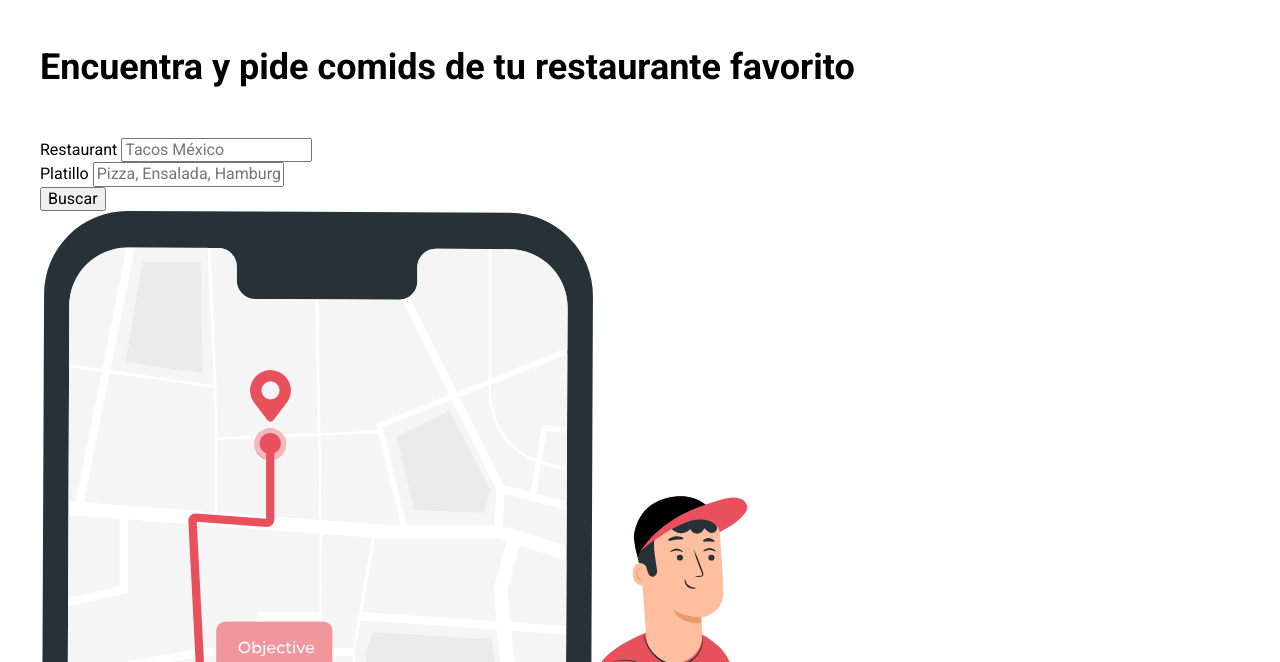
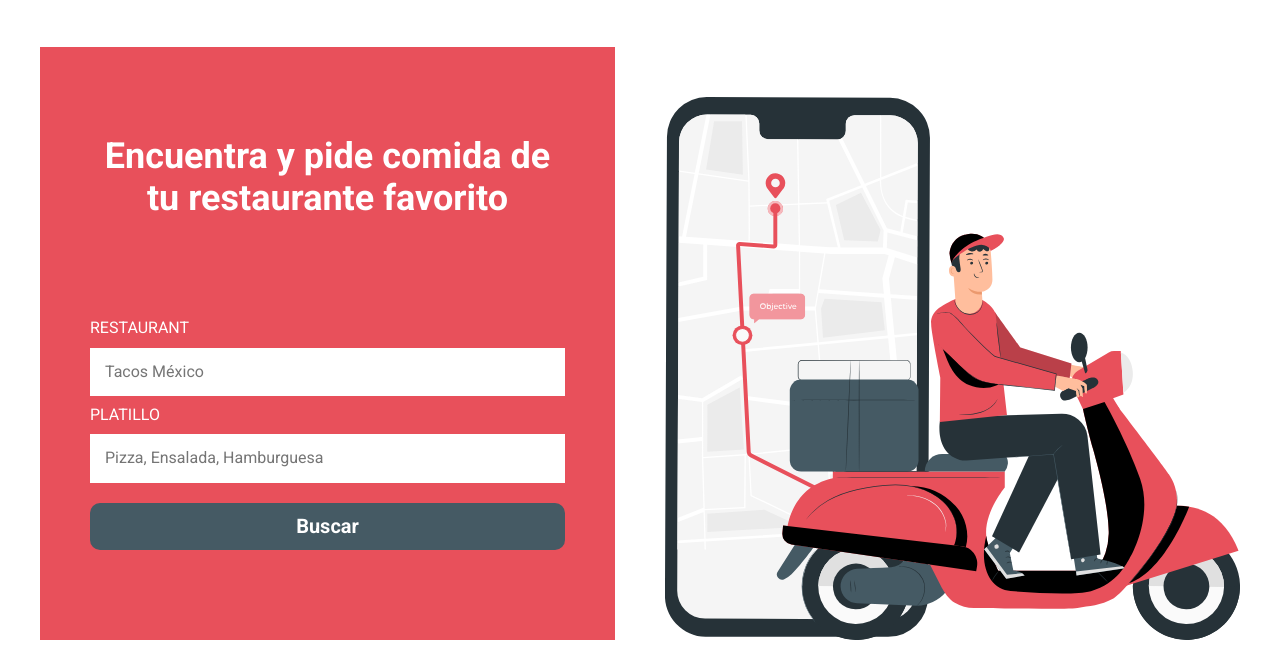
Before and after one commit to LuisMarioSolano/delivery-app, a website: page index.html in a window 1280 px wide. Shown: the part 138-800 px from the top of the page. Drawn offline with Linux system fonts and the light colour scheme.

Commit message:
Style for .formulario

```diff
--- a/index.html
+++ b/index.html
@@ -24,8 +24,8 @@
 
     <div class="contenedor formulario">
         <div class="formulario__grid">
-            <div class="formualrio__contenido">
-                <h2>Encuentra y pide comids de tu restaurante favorito</h2>
+            <div class="formulario__contenido">
+                <h2 class="formulario__heading">Encuentra y pide comida de tu restaurante favorito</h2>
                 <form class="formulario__buscar">
                     <div class="formulario__campo">
                         <label for="restaurant" class="formulario__label">Restaurant</label>
@@ -39,8 +39,8 @@
                     <input type="submit" class="formulario__submit" value="Buscar">
                 </form>
             </div>
-            <div class="formulario__imagen">
-                <img src="build/img/dibujo_repartidor.svg" alt="imagen repartidor">
+            <div class="formulario__imagen-contenedor">
+                <img class="formulario__imagen" src="build/img/dibujo_repartidor.svg" alt="imagen repartidor">
             </div>
         </div>
     </div>
--- a/src/scss/formulario/_formulario.scss
+++ b/src/scss/formulario/_formulario.scss
@@ -1,2 +1,55 @@
 @use 'base/variables' as v;
 @use 'base/mixins' as m;
+
+.formulario {
+    &__grid {
+        @include m.tablet {
+            @include m.grid(2, v.$separacion);
+        }
+    }
+    &__contenido {
+        background-color: v.$primario;
+        padding: v.$separacion;
+        display: flex;
+        flex-direction: column;
+        justify-content: space-evenly;
+    }
+    &__heading {
+        color: v.$blanco;
+        text-align: center;
+    }
+    &__campo {
+        margin-bottom: 1rem;
+    }
+    &__label {
+        display: block;
+        text-transform: uppercase;
+        color: v.$blanco;
+        margin: 1rem 0;
+    }
+    &__input {
+        width: 100%;
+        padding: 1.5rem;
+        border: none;
+    }
+    &__submit {
+        margin-top: 2rem;
+        @include m.boton(v.$secundario, v.$blanco);
+        @include m.tablet {
+            width: 100%;
+
+        }
+    }
+
+    &__imagen-contenedor {
+        margin-top: v.$separacion;
+        display: flex;
+        justify-content: center;
+    }
+    &__imagen {
+        width: 30rem;
+        @include m.desktop {
+            width: 100%;
+        }
+    }
+}
```
Also changed, not shown: build/css/app.css, 1 other file.
